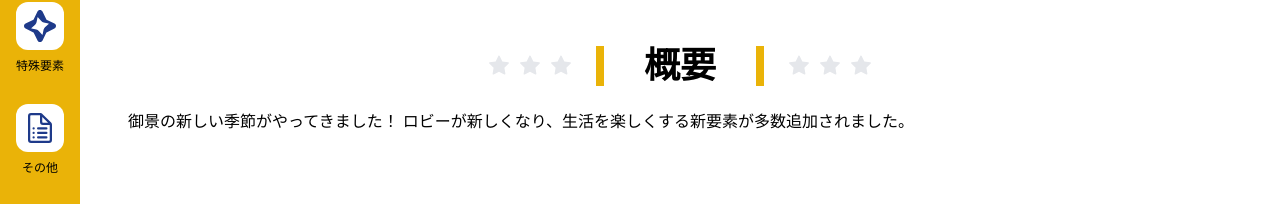
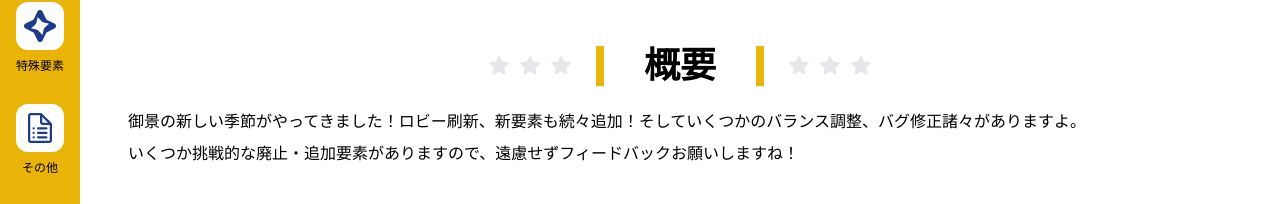
Before and after one commit to Mikage-Server/website, a Next.js app: page /news/spring-update-2023 in a window 1280 px wide. Shown: the part 354-558 px from the top of the page. Built offline with nearby package versions, Linux system fonts and the light colour scheme; no server answers.

Commit message:
Change: ニュースの概要を変更

```diff
--- a/app/home/whatsNew.tsx
+++ b/app/home/whatsNew.tsx
@@ -65,7 +65,7 @@ const ItemSpringUpdate2023 = () => {
 
           <div className="mt-5 text-gray-500">
             御景の新しい季節がやってきました！
-            ロビーが新しくなり、生活を楽しくする新要素が多数追加されました。
+            ロビー刷新、新要素も続々追加！そしていくつかのバランス調整、バグ修正諸々がありますよ。
           </div>
         </div>
       </Link>
--- a/app/layout.tsx
+++ b/app/layout.tsx
@@ -15,7 +15,7 @@ export const metadata: Metadata = {
     title: siteName,
     description: description,
     images: [{
-      url: "https://eu.mc-api.net/v3/server/favicon/play.mikage.click",
+      url: 'https://eu.mc-api.net/v3/server/favicon/play.mikage.click',
       width: 512,
       height: 512,
       alt: '御景サーバーのロゴ',
--- a/app/news/spring-update-2023/layout.tsx
+++ b/app/news/spring-update-2023/layout.tsx
@@ -1,28 +1,29 @@
 import type { Metadata } from 'next';
 
 const siteName = '春の大型アップデートが行われました！ | 御景サーバー';
-const description = '御景の新しい季節がやってきました！ロビーが新しくなり、生活を楽しくする新要素が多数追加されました。';
+const description = '御景の新しい季節がやってきました！ ロビー刷新、新要素も続々追加！そしていくつかのバランス調整、バグ修正諸々がありますよ。';
 
 export const metadata: Metadata = {
   title: siteName,
   description: description,
   openGraph: {
-    type: 'website',
+    type: 'article',
     locale: 'ja_JP',
     url: process.env.NEXT_PUBLIC_SITE_URL,
     title: siteName,
     description: description,
     images: [{
-      url: "https://eu.mc-api.net/v3/server/favicon/play.mikage.click",
-      width: 512,
-      height: 512,
-      alt: '御景サーバーのロゴ',
+      url: '/newbie/lobby.webp',
+      width: 1920,
+      height: 1080,
+      alt: 'ロビー',
       type: 'image/webp'
     }],
     siteName: siteName
   },
   twitter: {
-    site: '@siojinja'
+    site: '@siojinja',
+    card: 'summary_large_image'
   }
 };
 
--- a/app/news/spring-update-2023/summary.tsx
+++ b/app/news/spring-update-2023/summary.tsx
@@ -11,8 +11,10 @@ const Summary = () => {
 
       <article className="px-6 md:px-12">
         <p>
-          御景の新しい季節がやってきました！
-          ロビーが新しくなり、生活を楽しくする新要素が多数追加されました。
+          御景の新しい季節がやってきました！ロビー刷新、新要素も続々追加！そしていくつかのバランス調整、バグ修正諸々がありますよ。
+        </p>
+        <p>
+          いくつか挑戦的な廃止・追加要素がありますので、遠慮せずフィードバックお願いしますね！
         </p>
       </article>
     </section>
```
